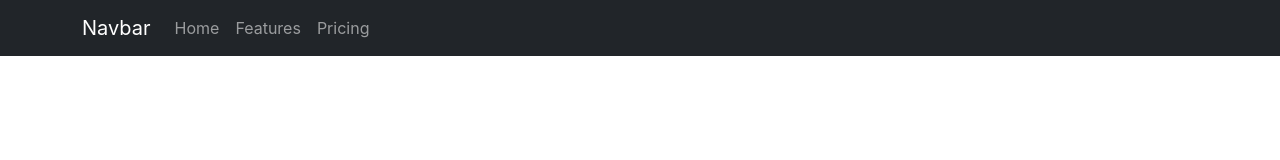
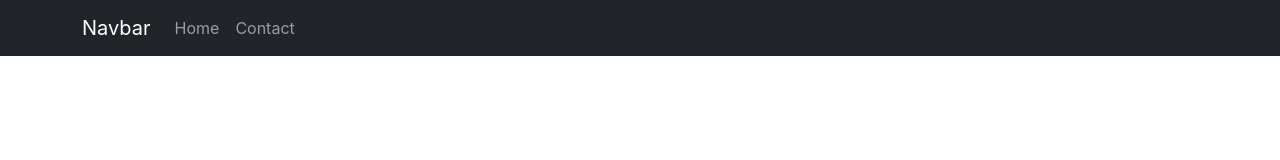
Before and after one commit to BrandonVA/asl-helper, a React (Create React App) app in the folder client/: page / in a window 1280 px wide. Shown: the top 160 px of the page. Built offline with nearby package versions, Linux system fonts and the light colour scheme.

Commit message:
Updated nav elements

```diff
--- a/client/src/components/NavHeading/NavHeading.js
+++ b/client/src/components/NavHeading/NavHeading.js
@@ -9,8 +9,7 @@ function NavHeading() {
         <Navbar.Brand href="#home">Navbar</Navbar.Brand>
         <Nav className="me-auto">
           <Nav.Link href="#home">Home</Nav.Link>
-          <Nav.Link href="#features">Features</Nav.Link>
-          <Nav.Link href="#pricing">Pricing</Nav.Link>
+          <Nav.Link href="#contact">Contact</Nav.Link>
         </Nav>
       </Container>
     </Navbar>
```
